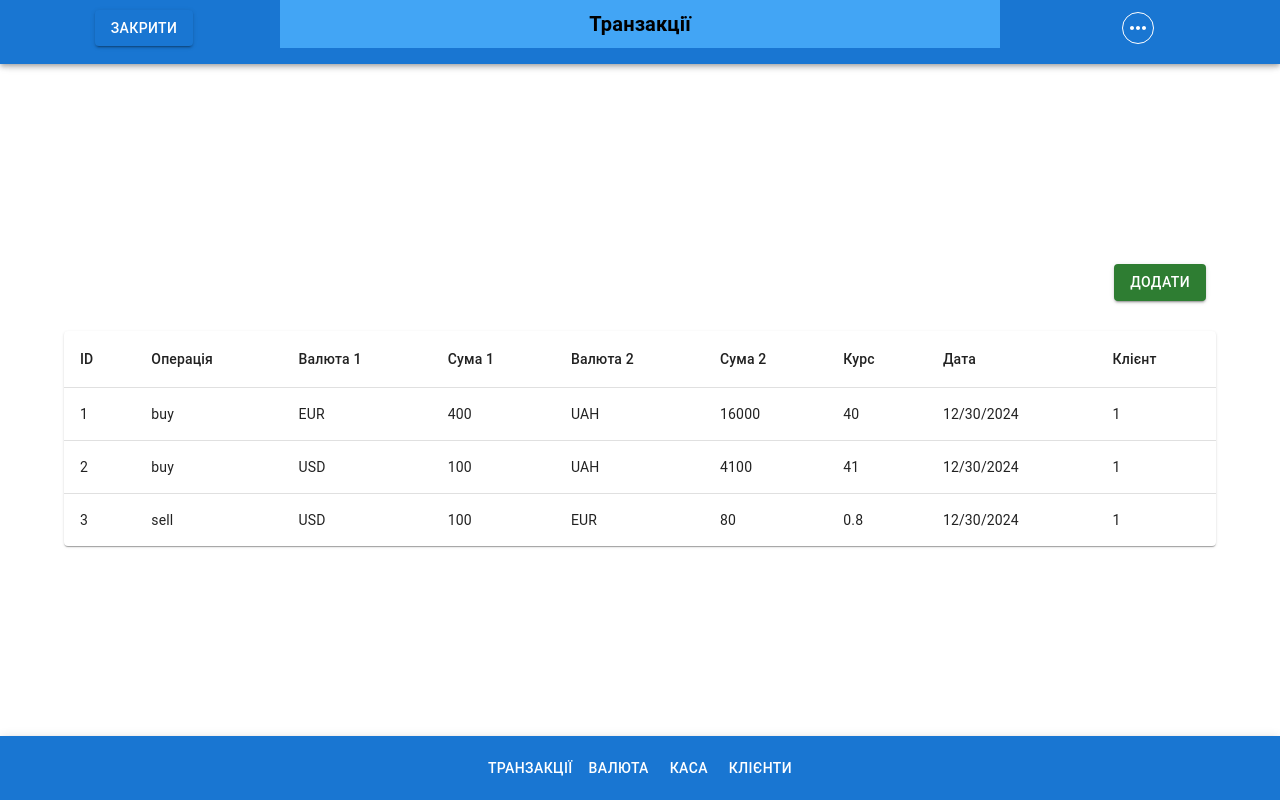
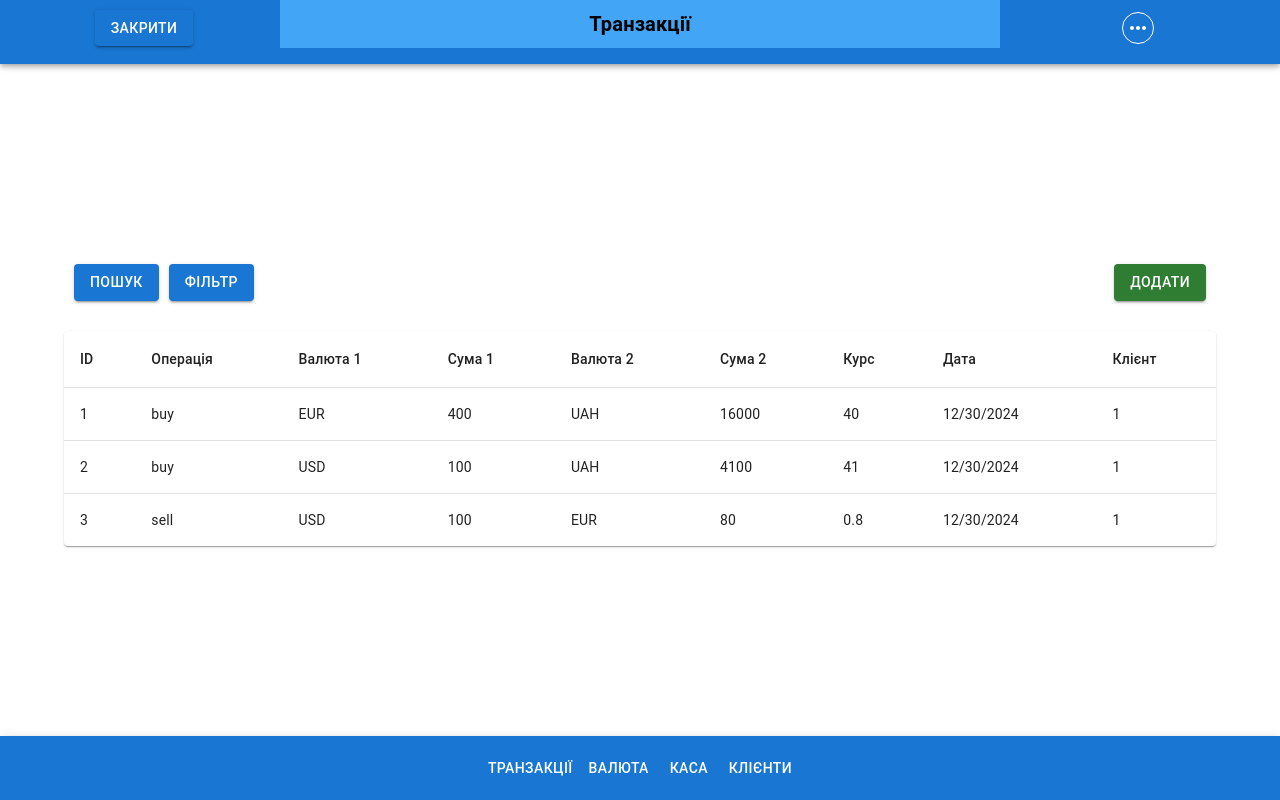
Before and after one commit to keerikkk/tech-task, a React (Vite) app: page / in a window 1280 px wide. Both pictures are taken after a click on the button "КАСИР". Built offline with nearby package versions, Linux system fonts and the light colour scheme.

Commit message:
refactor: add buttons for search & filter

```diff
--- a/src/pages/TransactionsPage.tsx
+++ b/src/pages/TransactionsPage.tsx
@@ -26,17 +26,27 @@ const TransactionsPage = () => {
         width: "100vw",
       }}
     >
-      <Button
-        variant="contained"
-        color="success"
-        onClick={handleOpen}
+      <Box
         sx={{
-          alignSelf: "flex-end",
+          display: "flex",
+          justifyContent: "space-between",
+          gap: "10px",
           margin: "10px",
         }}
       >
-        Додати
-      </Button>
+        <Box sx={{ display: "flex", gap: "10px" }}>
+          <Button variant="contained" color="primary">
+            Пошук
+          </Button>
+          <Button variant="contained" color="primary">
+            Фільтр
+          </Button>
+        </Box>
+
+        <Button variant="contained" color="success" onClick={handleOpen}>
+          Додати
+        </Button>
+      </Box>
       <TransactionList transactions={transactions} />
       <Modal
         open={isOpen}
```
